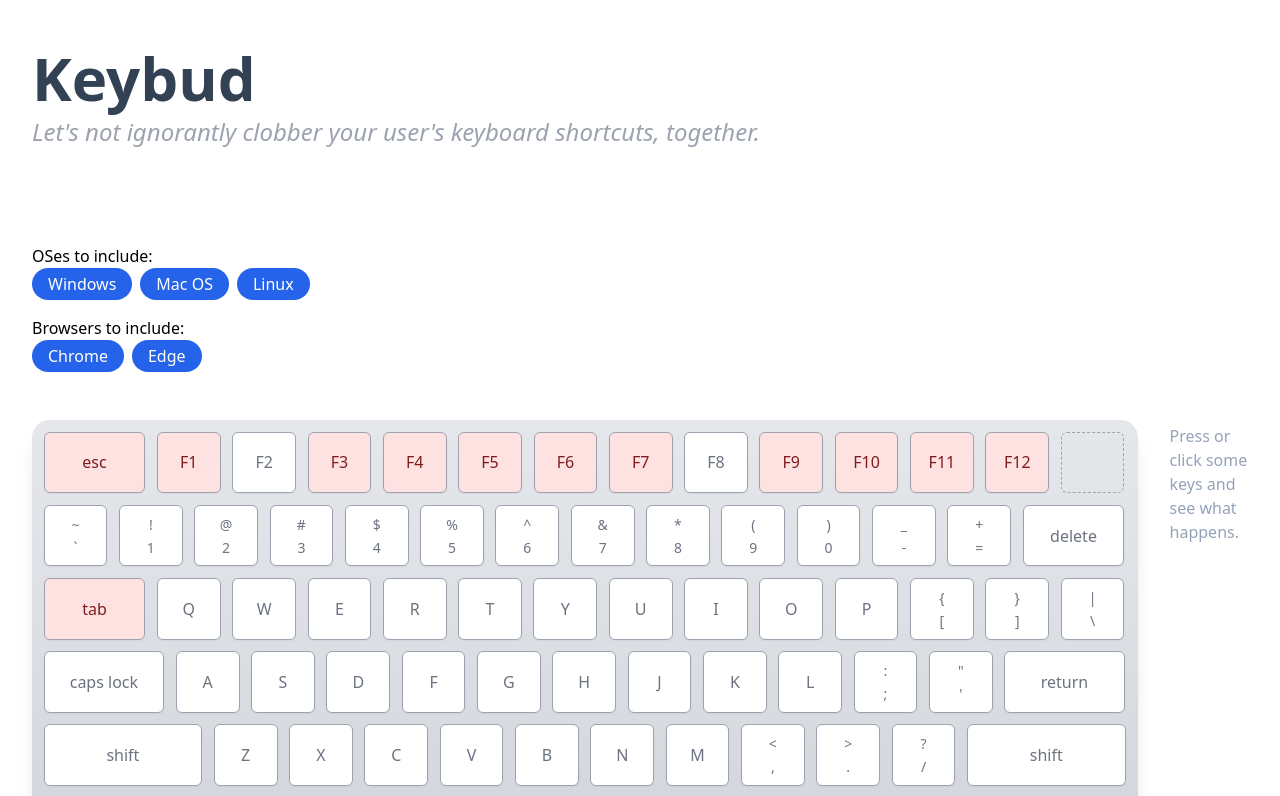
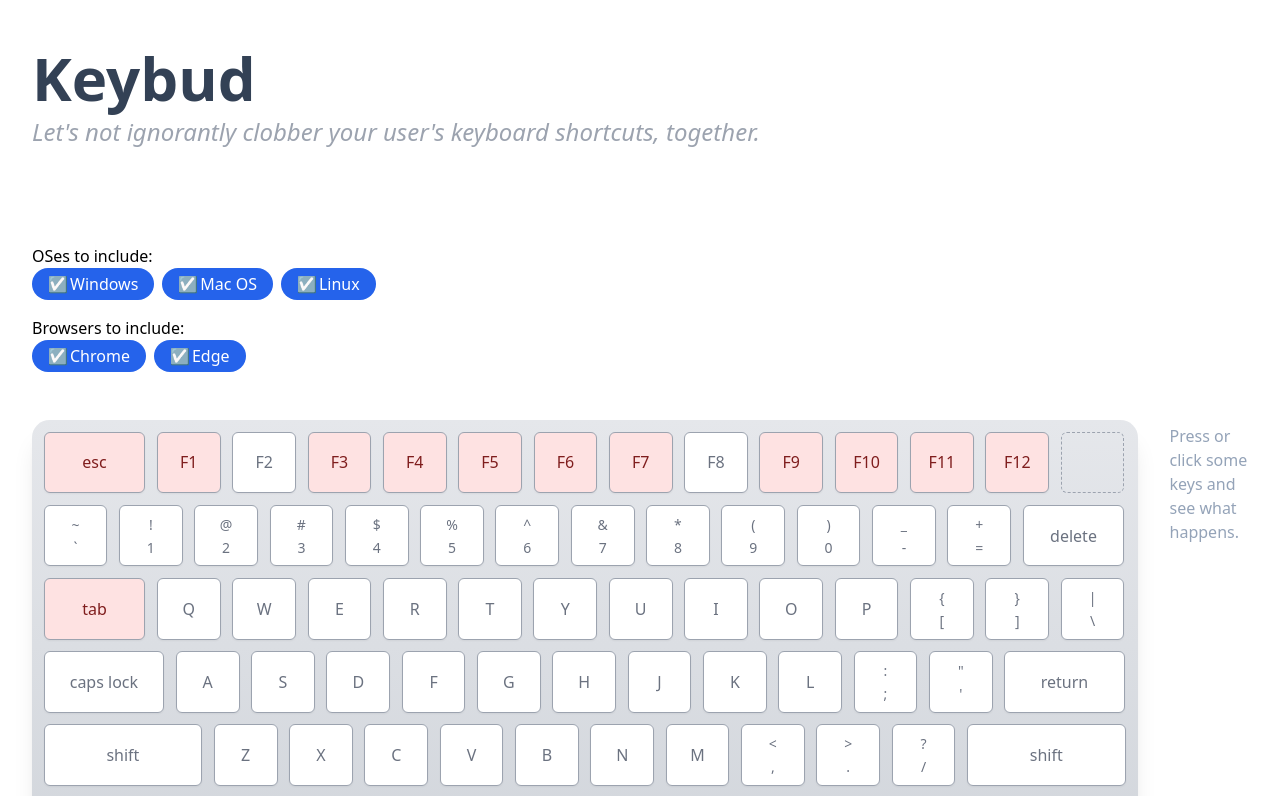
Before and after one commit to cbuchert/keybud, a React (Vite) app: page / in a window 1280 px wide. Shown: the top 796 px of the page. Built offline with nearby package versions, Linux system fonts and the light colour scheme.

Commit message:
`TokenToggle` has a checkbox to indicate checkeddness.

```diff
--- a/src/components/atoms/TokenToggle.tsx
+++ b/src/components/atoms/TokenToggle.tsx
@@ -12,11 +12,12 @@ export const TokenToggle: FC<Props> = ({ children, isChecked, onChange }) => {
     <button
       type={"button"}
       className={classNames(
-        "rounded-full px-4 py-1 transition-all",
+        "rounded-full px-4 py-1 transition-all flex gap-3 items-center",
         isChecked ? "bg-blue-600 text-white" : "bg-gray-300 text-gray-800"
       )}
       onClick={onChange}
     >
+      <span className={"w-2.5"}>{isChecked ? "☑" : "☐"}</span>
       {children}
     </button>
   )
```
